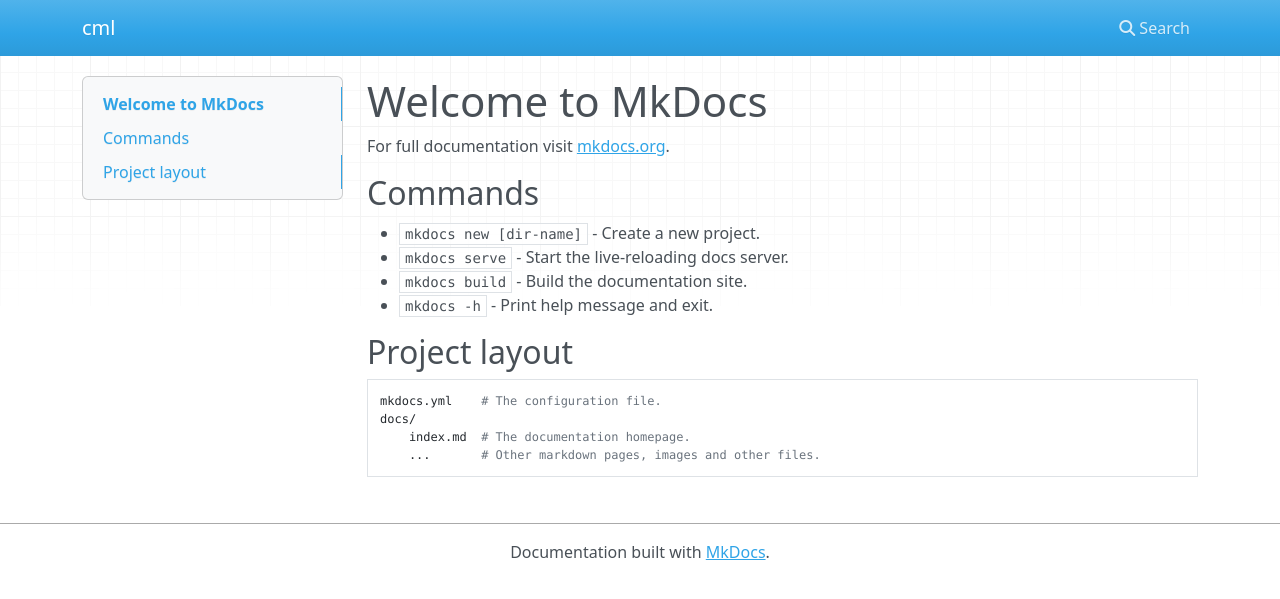
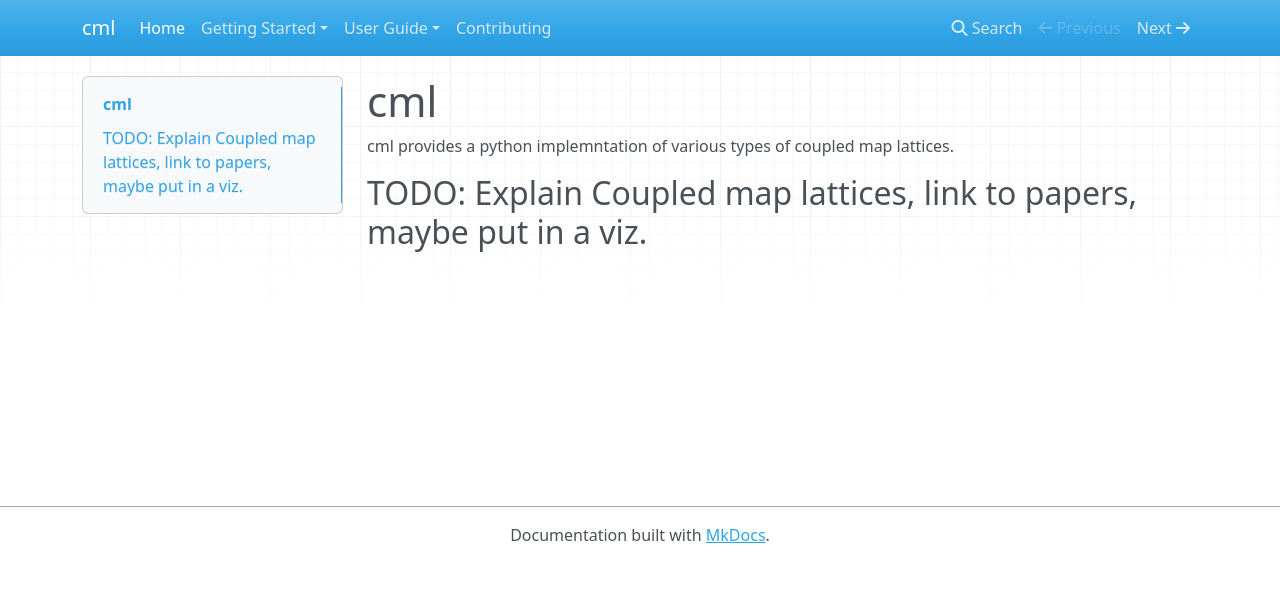
Before and after one commit to mskmay66/cml, an MkDocs documentation site: the page built from docs/index.md, in a window 1280 px wide. Shown: the top 599 px of the page. Built offline with MkDocs 1.6.1, drawn with Linux system fonts in a browser that asks for light colours; nearby versions of some CDN libraries.

Commit message:
(docs) added blank mkdocs setup

```diff
--- a/docs/index.md
+++ b/docs/index.md
@@ -1,17 +1,5 @@
-# Welcome to MkDocs
+# cml
 
-For full documentation visit [mkdocs.org](https://www.mkdocs.org).
+cml provides a python implemntation of various types of coupled map lattices.
 
-## Commands
-
-* `mkdocs new [dir-name]` - Create a new project.
-* `mkdocs serve` - Start the live-reloading docs server.
-* `mkdocs build` - Build the documentation site.
-* `mkdocs -h` - Print help message and exit.
-
-## Project layout
-
-    mkdocs.yml    # The configuration file.
-    docs/
-        index.md  # The documentation homepage.
-        ...       # Other markdown pages, images and other files.
+## TODO: Explain Coupled map lattices, link to papers, maybe put in a viz.
--- a/mkdocs.yml
+++ b/mkdocs.yml
@@ -1 +1,13 @@
 site_name: cml
+site_description: A simple command line tool for running Coupled Map Lattice simualtions.
+site_author: Michael May
+site_url: https://michaelmay.github.io/cml
+nav:
+  - Home: index.md
+  - Getting Started:
+      - Installation: installation.md
+      - Quick Start: quick_start.md
+  - User Guide:
+      - Overview: overview.md
+      - Examples: examples.md
+  - Contributing: contributing.md
```
Also changed, not shown: docs/installation.md (added, +1 -0 lines), docs/contributing.md (added), docs/examples.md (added), docs/overview.md (added), docs/quick_start.md (added).
